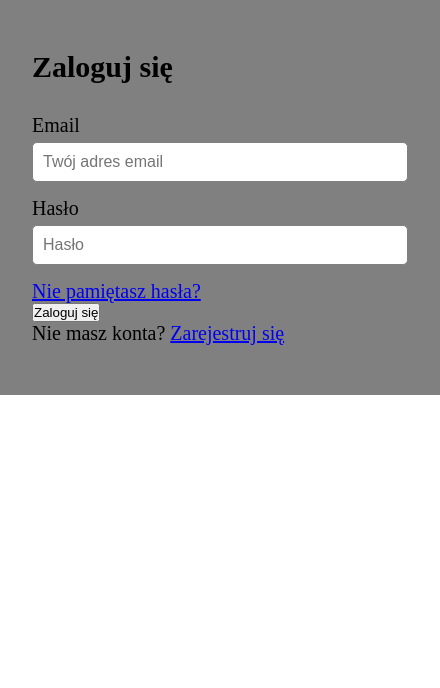
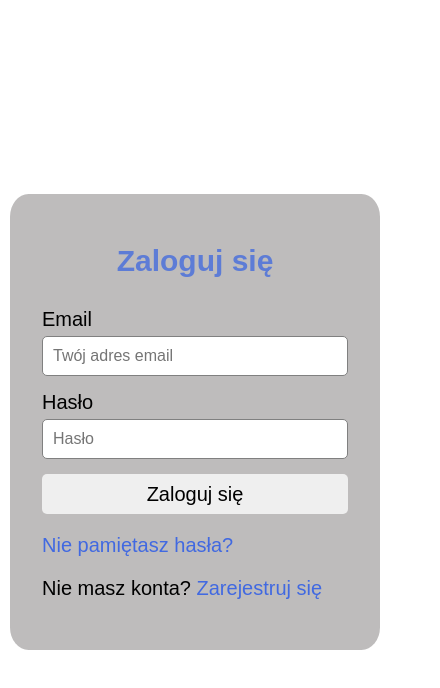
Before and after one commit to StudentDSW/projectgroup, a React (Vite) app in the folder frontend/app/: page / in a window 390 px wide. Shown: the top 688 px of the page, 440 px wide, since content can reach past the window. Built offline with nearby package versions, Linux system fonts and the light colour scheme.

Commit message:
Add styles and responsive styles

```diff
--- a/frontend/app/src/App.css
+++ b/frontend/app/src/App.css
@@ -0,0 +1,68 @@
+.wrapper {
+	background-color: rgb(190, 188, 188);
+	border-radius: 5%;
+}
+.wrapper-main {
+	height: 100vh;
+	display: flex;
+	justify-content: center;
+	align-items: center;
+}
+.link {
+	color: royalblue;
+	text-decoration: none;
+	transition: 0.3s;
+}
+button {
+	display: block;
+
+	border-radius: 5px;
+	height: 40px;
+	width: 376px;
+	border: none;
+	font-size: 20px;
+	cursor: pointer;
+}
+button:hover {
+	background-color: rgb(151, 240, 151);
+	transition: 0.3s;
+}
+.errors {
+	font-size: 15px;
+	font-weight: 600;
+	color: red;
+}
+@media screen and (max-width: 1980px) {
+	.wrapper {
+		width: 381px;
+	}
+	.buttons {
+		width: 317px;
+	}
+}
+
+@media screen and (max-width: 430px) {
+	.wrapper {
+		width: 370px;
+	}
+	.buttons {
+		width: 306px;
+	}
+}
+
+@media screen and (max-width: 375px) {
+	.wrapper {
+		width: 350px;
+	}
+	.buttons {
+		width: 286px;
+	}
+}
+@media screen and (max-width: 360px) {
+	.wrapper {
+		width: 330px;
+	}
+	.buttons {
+		width: 266px;
+	}
+}
--- a/frontend/app/src/App.jsx
+++ b/frontend/app/src/App.jsx
@@ -8,13 +8,13 @@ import './App.css'
 function App() {
 
   return (
-    <>
+    <div className='wrapper-main'>
       <Routes>
         <Route path="/" element={<Login />} />
         <Route path="/registration" element={<Registration />} />
         <Route path="/reset-password" element={<ResetPassword />} />
       </Routes>
-    </>
+    </div>
   )
 }
 
--- a/frontend/app/src/components/Login.jsx
+++ b/frontend/app/src/components/Login.jsx
@@ -56,7 +56,7 @@ export const Login = () => {
                             placeholder="Twój adres email"
                             onChange={handleChange}
                             />
-                            {errors.email && <span>{errors.email}</span>}
+                            {errors.email && <span className='errors'>{errors.email}</span>}
 
                     </div>
                     <div className="form-box">
@@ -67,11 +67,11 @@ export const Login = () => {
                             placeholder="Hasło"
                             onChange={handleChange}
                             />
-                        {errors.password && <span>{errors.password}</span>}
+                        {errors.password && <span className='errors'>{errors.password}</span>}
                     </div>
+                    <button onClick={handleSubmit} type="submit" className="buttons login__button">Zaloguj się</button>
                     <Link to="/reset-password" className="link link__password"><span>Nie pamiętasz hasła?</span></Link>
-                    <button onClick={handleSubmit} type="submit" className="login__button">Zaloguj się</button>
-                    <div className="register">Nie masz konta? <Link to="/registration" className="link">Zarejestruj się</Link></div>
+                    <div className="register">Nie masz konta? <Link to="/registration" className="link register-link">Zarejestruj się</Link></div>
                 </form>
             </div>
         </>
--- a/frontend/app/src/components/Registration.jsx
+++ b/frontend/app/src/components/Registration.jsx
@@ -75,7 +75,7 @@ export const Registration = () => {
                         name="username"
                         onChange={handleChange}
                         />
-                        {errors.username && <span>{errors.username}</span>}
+                        {errors.username && <span className='errors'>{errors.username}</span>}
                 </div>
                 <div className="form-box">
                     <label htmlFor="email">Email</label>
@@ -84,7 +84,7 @@ export const Registration = () => {
                         name="email"
                         onChange={handleChange}
                         />
-                        {errors.email && <span>{errors.email}</span>}
+                        {errors.email && <span className='errors'>{errors.email}</span>}
                 </div>
                 <div className="form-box">
                     <label htmlFor="password">Hasło</label>
@@ -93,7 +93,7 @@ export const Registration = () => {
                         name="password"
                         onChange={handleChange}
                         />
-                        {errors.password && <span>{errors.password}</span>}
+                        {errors.password && <span className='errors'>{errors.password}</span>}
                 </div>
                 <div className="form-box">
                     <label htmlFor="confirmPassword">Powtórz hasło</label>
@@ -102,10 +102,10 @@ export const Registration = () => {
                         name="confirmPassword"
                         onChange={handleChange}
                         />
-                        {errors.confirmPassword && <span>{errors.confirmPassword}</span>}
+                        {errors.confirmPassword && <span className='errors'>{errors.confirmPassword}</span>}
                 </div>
-                <button type="submit" onClick={handleSubmit} className="login__button">Zarejestruj się</button>
-                <div className="register">Masz już konto? <Link to="/" className="link">Zaloguj się</Link></div>
+                <button type="submit" onClick={handleSubmit} className="buttons login__button">Zarejestruj się</button>
+                <div className="register">Masz już konto? <Link to="/" className="register-link">Zaloguj się</Link></div>
             </form>
         </div>
         {isPopupVisible && (
--- a/frontend/app/src/components/ResetPassword.jsx
+++ b/frontend/app/src/components/ResetPassword.jsx
@@ -59,8 +59,9 @@ export const ResetPassword = () => {
                         placeholder="jan.kowalski@gmail.com"
                         onChange={handleChange}
                         />
-                        {errors.email && <span>{errors.email}</span>}
-                        <button className="reset-password__button">Wyślij instrukcje resetowania</button>
+                        {errors.email && <span className='errors'>{errors.email}</span>}
+                        <button className="buttons reset-password__button">Wyślij instrukcje resetowania</button>
+
                 </div>
             </div>
         </form>
--- a/frontend/app/src/components/login.css
+++ b/frontend/app/src/components/login.css
@@ -2,15 +2,11 @@
 	margin: 0;
 	padding: 0;
 	box-sizing: border-box;
-}
-
-button {
-    display: block;
+	font-family: sans-serif;
 }
 
 .wrapper {
 	width: 440px;
-    background-color: gray;
 	padding: 50px 32px;
 }
 
@@ -20,6 +16,8 @@ form {
 
 h2 {
 	margin-bottom: 30px;
+	text-align: center;
+	color: rgb(93, 124, 214);
 }
 
 .form-box {
@@ -37,4 +35,18 @@ h2 {
 	font-size: 16px;
 	border: 1px solid gray;
 	border-radius: 5px;
+	height: 40px;
 }
+
+.link__password {
+	display: block;
+	margin-top: 20px;
+}
+.link__password:hover {
+	color: rgb(60, 226, 60);
+	transition: 0.3s;
+}
+.register-link:hover {
+	color: rgb(60, 226, 60);
+	transition: 0.3s;
+}
--- a/frontend/app/src/components/registration.css
+++ b/frontend/app/src/components/registration.css
@@ -32,3 +32,11 @@
 .create-account__popup-close:hover {
 	background-color: #45a049;
 }
+
+.register {
+	padding-top: 20px;
+}
+.register-link {
+	text-decoration: none;
+	color: royalblue;
+}
--- a/frontend/app/src/components/resetpassword.css
+++ b/frontend/app/src/components/resetpassword.css
@@ -43,3 +43,17 @@
 	transition: opacity 0.2s;
 	font-weight: bold;
 }
+
+.reset-password__button {
+	border-radius: 5px;
+	margin: 20px auto;
+	width: 376px;
+	height: 40px;
+	font-size: 20px;
+	border-color: transparent;
+}
+.reset-password__button:hover {
+	border-color: rgb(96, 238, 96);
+	background-color: rgb(96, 238, 96);
+	transition: 0.3s;
+}
```
Also changed, not shown: 1 other file (tests, documents, lock files or other folders). Lines whose indentation alone changed are shown as unchanged.
